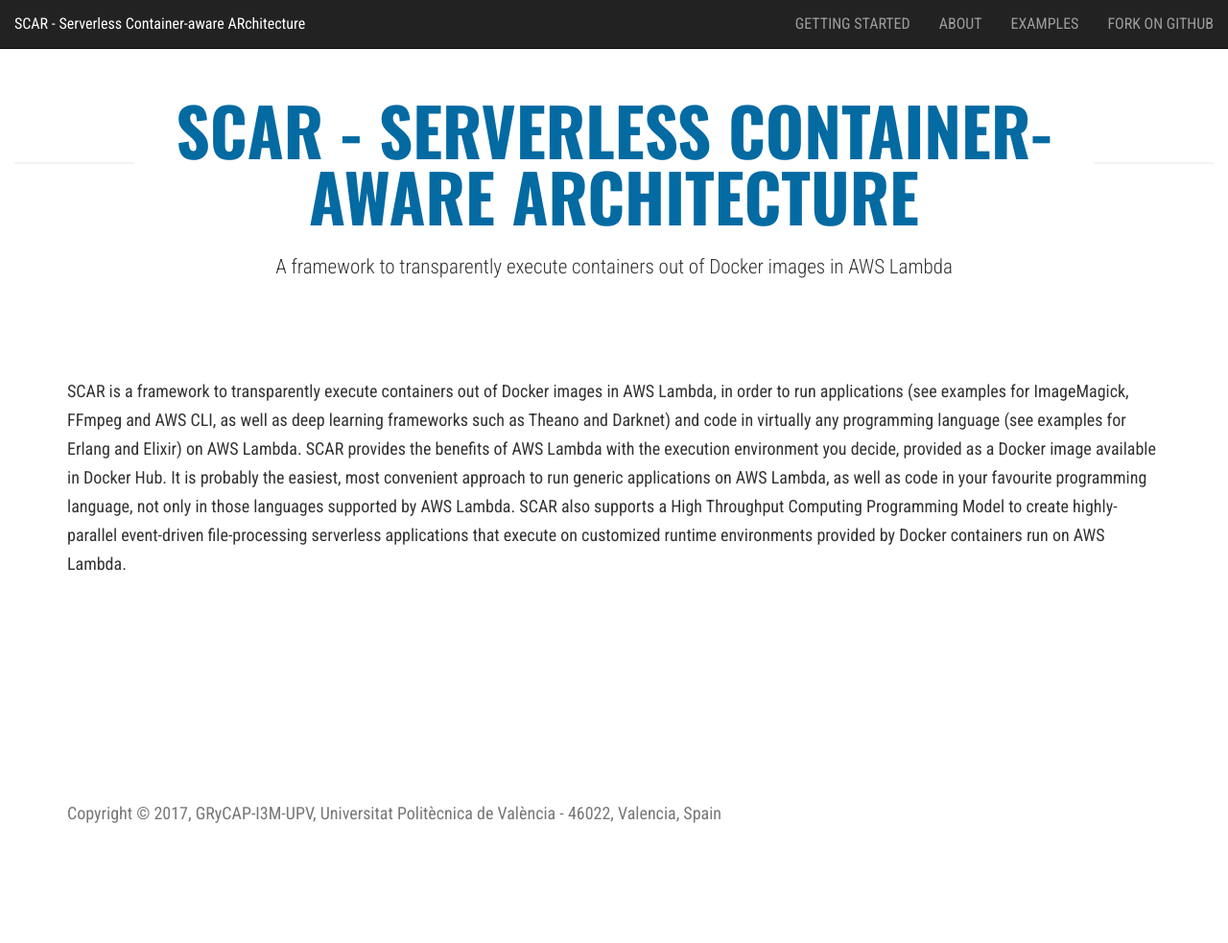
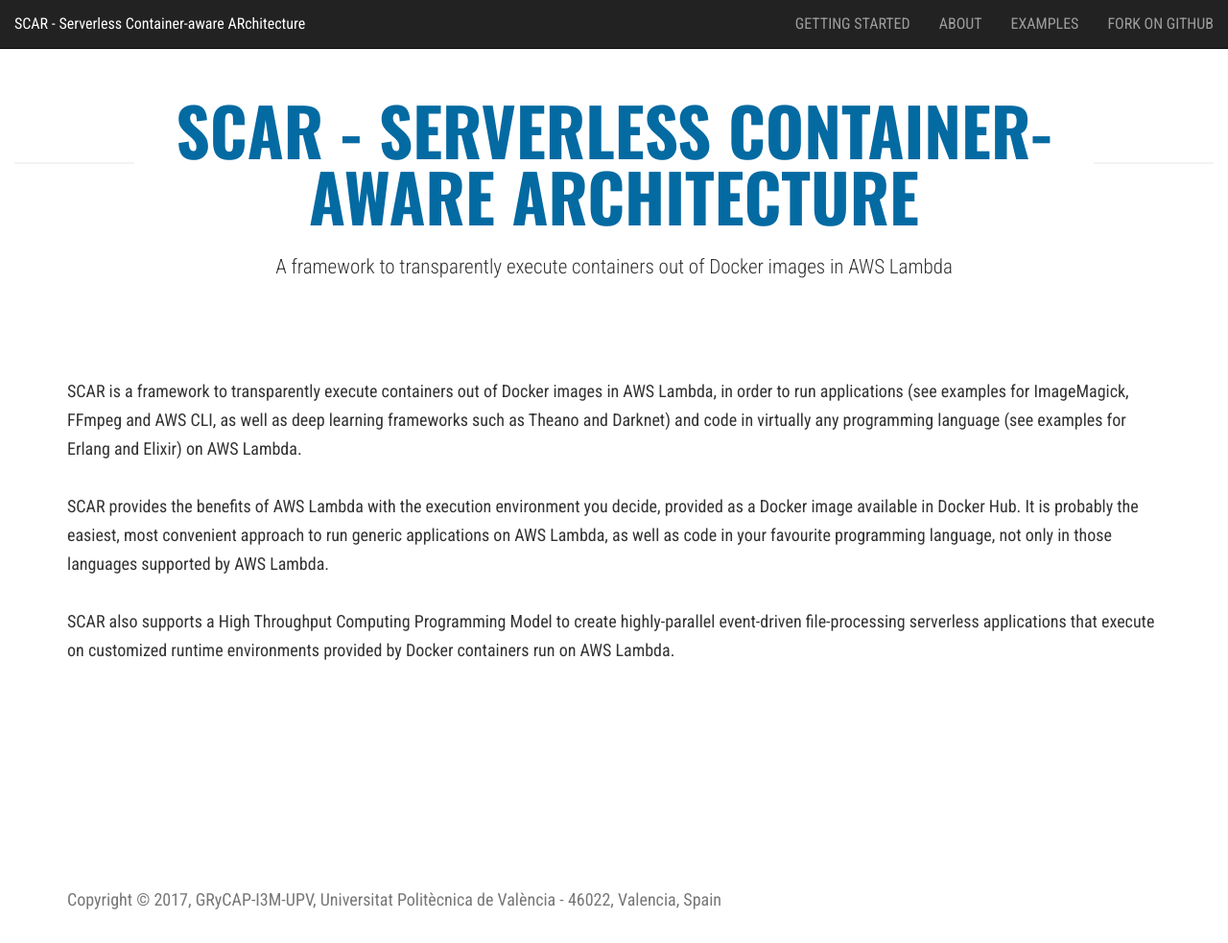
Before and after one commit to amcaar/try.github.io, a Jekyll site: the page built from index.html, in a window 1280 px wide and 983 px high. Shown: the whole window at 96% size. Built offline with Jekyll 4.4.1, drawn with Linux system fonts in a browser that asks for light colours; nearby versions of some CDN libraries; the list of posts is cut into pages by our own code.

```diff
--- a/_layouts/default.html
+++ b/_layouts/default.html
@@ -6,10 +6,9 @@
         <div class="container">
             <div class="row">
                 <div class="col-md-12">
-                    <p> SCAR is a framework to transparently execute containers out of Docker images in AWS Lambda, in order to run applications (see examples for ImageMagick, FFmpeg and AWS CLI, as well as deep learning frameworks such as Theano and Darknet) and code in virtually any programming language (see examples for Erlang and Elixir) on AWS Lambda.
-                        SCAR provides the benefits of AWS Lambda with the execution environment you decide, provided as a Docker image available in Docker Hub. It is probably the easiest, most convenient approach to run generic applications on AWS Lambda, as well as code in your favourite programming language, not only in those languages supported by AWS Lambda.
-                        SCAR also supports a High Throughput Computing Programming Model to create highly-parallel event-driven file-processing serverless applications that execute on customized runtime environments provided by Docker containers run on AWS Lambda.
-                    </p>
+                    <p> SCAR is a framework to transparently execute containers out of Docker images in AWS Lambda, in order to run applications (see examples for ImageMagick, FFmpeg and AWS CLI, as well as deep learning frameworks such as Theano and Darknet) and code in virtually any programming language (see examples for Erlang and Elixir) on AWS Lambda.</p>
+                    <p> SCAR provides the benefits of AWS Lambda with the execution environment you decide, provided as a Docker image available in Docker Hub. It is probably the easiest, most convenient approach to run generic applications on AWS Lambda, as well as code in your favourite programming language, not only in those languages supported by AWS Lambda.</p>
+                    <p> SCAR also supports a High Throughput Computing Programming Model to create highly-parallel event-driven file-processing serverless applications that execute on customized runtime environments provided by Docker containers run on AWS Lambda.</p>
 
                     <!--{% for post in paginator.posts %}
                         {% include tile.html %}
```
